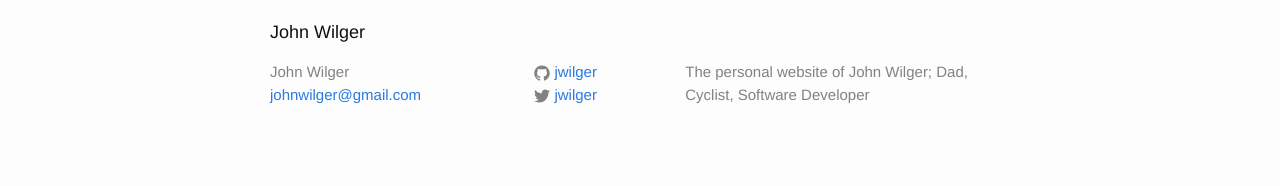
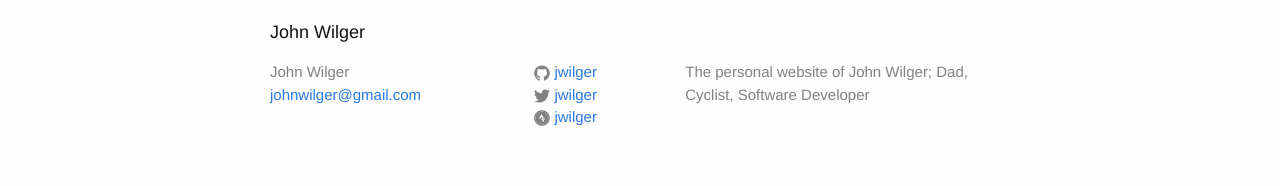
Before and after one commit to jwilger/jwilger.github.io, a Jekyll site: the page built from index.html, in a window 1280 px wide. Shown: the part 1625-1811 px from the top of the page. Built offline with Jekyll 4.4.1, drawn with Linux system fonts in a browser that asks for light colours; the list of posts is cut into pages by our own code.

Commit message:
Adds Strava badge

```diff
--- a/_includes/footer.html
+++ b/_includes/footer.html
@@ -18,7 +18,7 @@
           <li>
             <a href="https://github.com/{{ site.github_username }}">
               <span class="icon  icon--github">
-                <svg viewBox="0 0 16 16">
+                <svg alt="GitHub" viewBox="0 0 16 16">
                   <path fill="#828282" d="M7.999,0.431c-4.285,0-7.76,3.474-7.76,7.761 c0,3.428,2.223,6.337,5.307,7.363c0.388,0.071,0.53-0.168,0.53-0.374c0-0.184-0.007-0.672-0.01-1.32 c-2.159,0.469-2.614-1.04-2.614-1.04c-0.353-0.896-0.862-1.135-0.862-1.135c-0.705-0.481,0.053-0.472,0.053-0.472 c0.779,0.055,1.189,0.8,1.189,0.8c0.692,1.186,1.816,0.843,2.258,0.645c0.071-0.502,0.271-0.843,0.493-1.037 C4.86,11.425,3.049,10.76,3.049,7.786c0-0.847,0.302-1.54,0.799-2.082C3.768,5.507,3.501,4.718,3.924,3.65 c0,0,0.652-0.209,2.134,0.796C6.677,4.273,7.34,4.187,8,4.184c0.659,0.003,1.323,0.089,1.943,0.261 c1.482-1.004,2.132-0.796,2.132-0.796c0.423,1.068,0.157,1.857,0.077,2.054c0.497,0.542,0.798,1.235,0.798,2.082 c0,2.981-1.814,3.637-3.543,3.829c0.279,0.24,0.527,0.713,0.527,1.437c0,1.037-0.01,1.874-0.01,2.129 c0,0.208,0.14,0.449,0.534,0.373c3.081-1.028,5.302-3.935,5.302-7.362C15.76,3.906,12.285,0.431,7.999,0.431z"/>
                 </svg>
               </span>
@@ -32,7 +32,7 @@
           <li>
             <a href="https://twitter.com/{{ site.twitter_username }}">
               <span class="icon  icon--twitter">
-                <svg viewBox="0 0 16 16">
+                <svg alt="Twitter" viewBox="0 0 16 16">
                   <path fill="#828282" d="M15.969,3.058c-0.586,0.26-1.217,0.436-1.878,0.515c0.675-0.405,1.194-1.045,1.438-1.809
                   c-0.632,0.375-1.332,0.647-2.076,0.793c-0.596-0.636-1.446-1.033-2.387-1.033c-1.806,0-3.27,1.464-3.27,3.27 c0,0.256,0.029,0.506,0.085,0.745C5.163,5.404,2.753,4.102,1.14,2.124C0.859,2.607,0.698,3.168,0.698,3.767 c0,1.134,0.577,2.135,1.455,2.722C1.616,6.472,1.112,6.325,0.671,6.08c0,0.014,0,0.027,0,0.041c0,1.584,1.127,2.906,2.623,3.206 C3.02,9.402,2.731,9.442,2.433,9.442c-0.211,0-0.416-0.021-0.615-0.059c0.416,1.299,1.624,2.245,3.055,2.271 c-1.119,0.877-2.529,1.4-4.061,1.4c-0.264,0-0.524-0.015-0.78-0.046c1.447,0.928,3.166,1.469,5.013,1.469 c6.015,0,9.304-4.983,9.304-9.304c0-0.142-0.003-0.283-0.009-0.423C14.976,4.29,15.531,3.714,15.969,3.058z"/>
                 </svg>
@@ -42,6 +42,25 @@
             </a>
           </li>
           {% endif %}
+          <li>
+            <a href="http://strava.com/athletes/jwilger">
+              <span class="icon icon--strava">
+                <svg alt="Strava" x="0px" y="0px" viewBox="0 0 244 244"
+                  enable-background="new 0 0 244 244" xml:space="preserve">
+                  <g>
+                    <path fill="none" d="M122,242C55.8,242,2,188.2,2,122S55.8,2,122,2c66.2,0,120,53.8,120,120S188.2,242,122,242z M122,21.7 c-55.3,0-100.3,45-100.3,100.3s45,100.3,100.3,100.3s100.3-45,100.3-100.3S177.3,21.7,122,21.7z" />
+                    <path fill="#000" d="M122,21.7c-55.3,0-100.3,45-100.3,100.3s45,100.3,100.3,100.3s100.3-45,100.3-100.3S177.3,21.7,122,21.7z" />
+                    <g>
+                      <polyline fill="#fff" points="139.4,184.3 112.3,131.1 128.4,131.1 139.4,152.6 150.2,131.1 166.3,131.1 139.4,184.3     "/>
+                      <polygon fill="#fff" points="113.9,102.2 128.6,131.2 150.1,131.2 113.7,59.7 77.7,131.2 99.3,131.2 113.9,102.2     "/>
+                    </g>
+                  </g>
+                </svg>
+              </span>
+
+              <span class="username">jwilger</span>
+            </a>
+          </li>
         </ul>
       </div>
 
--- a/_sass/_base.scss
+++ b/_sass/_base.scss
@@ -202,3 +202,23 @@ pre {
         }
     }
 }
+
+.strava-badge- {
+  display: inline-block;
+  height: 16px;
+
+  > img {
+    visibility: hidden;
+    height: 16px;
+  }
+
+  :hover {
+    background-position: 0 -31px;
+  }
+}
+
+.strava-badge-follow {
+  height: 16px;
+  width: 16px;
+  background: url(//badges.strava.com/echelon-sprite-16.png) no-repeat 0 0;
+}
```
